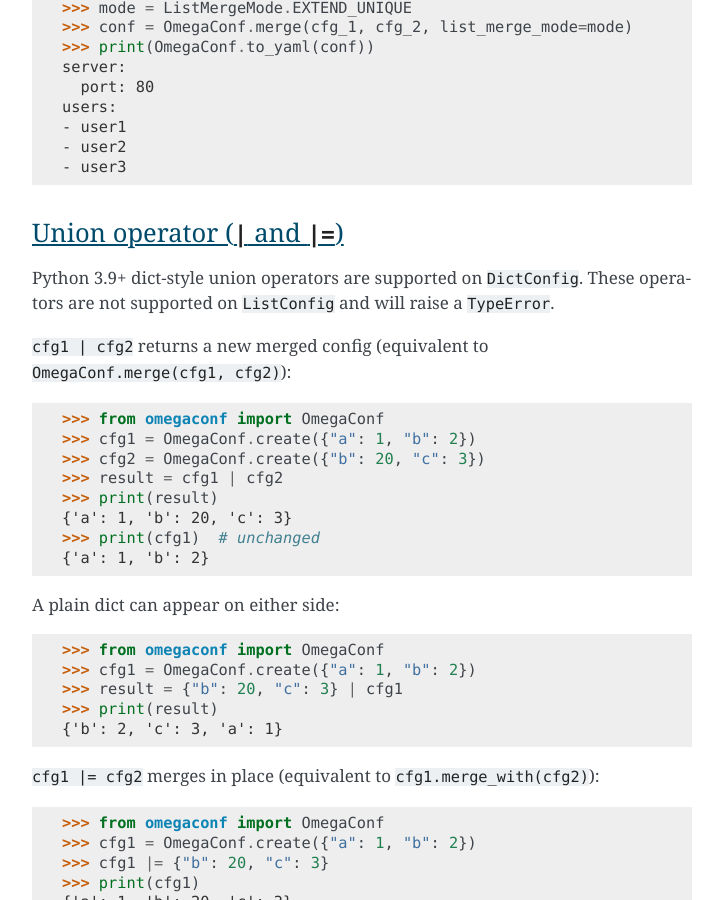
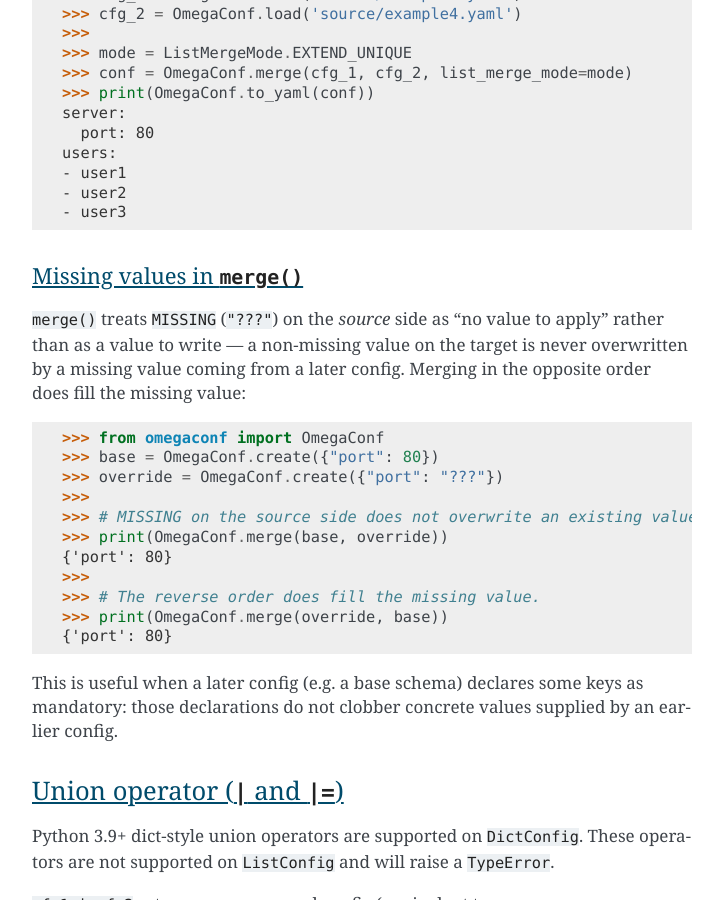
Before and after one commit to omry/omegaconf, a Sphinx documentation site: the page built from docs/source/usage.rst, in a window 1280 px wide and 900 px high, scrolled down 11485 px. Shown: the whole window, without its empty margins (388-1111 px from the left). Built offline with Sphinx 7.4.7, drawn with Linux system fonts in a browser that asks for light colours; some of the changed text lies outside the part shown.

Commit message:
Document OmegaConf.merge handling of MISSING values (#771)
Document that OmegaConf.merge treats MISSING values on the source side as no value to apply, so a concrete target value is not overwritten.

Fixes #771.

```diff
--- a/docs/source/usage.rst
+++ b/docs/source/usage.rst
@@ -540,6 +540,32 @@ If you load them and merge them with ``list_merge_mode=ListMergeMode.EXTEND_UNIQ
     - user2
     - user3
     <BLANKLINE>
+
+Missing values in ``merge()``
+~~~~~~~~~~~~~~~~~~~~~~~~~~~~~
+
+``merge()`` treats ``MISSING`` (``"???"``) on the *source* side as "no value
+to apply" rather than as a value to write — a non-missing value on the
+target is never overwritten by a missing value coming from a later config.
+Merging in the opposite order does fill the missing value:
+
+.. doctest::
+
+    >>> from omegaconf import OmegaConf
+    >>> base = OmegaConf.create({"port": 80})
+    >>> override = OmegaConf.create({"port": "???"})
+    >>>
+    >>> # MISSING on the source side does not overwrite an existing value.
+    >>> print(OmegaConf.merge(base, override))
+    {'port': 80}
+    >>>
+    >>> # The reverse order does fill the missing value.
+    >>> print(OmegaConf.merge(override, base))
+    {'port': 80}
+
+This is useful when a later config (e.g. a base schema) declares some keys
+as mandatory: those declarations do not clobber concrete values supplied by
+an earlier config.
 
 Union operator (``|`` and ``|=``)
 ^^^^^^^^^^^^^^^^^^^^^^^^^^^^^^^^^
```
Also changed, not shown: 1 other file.
